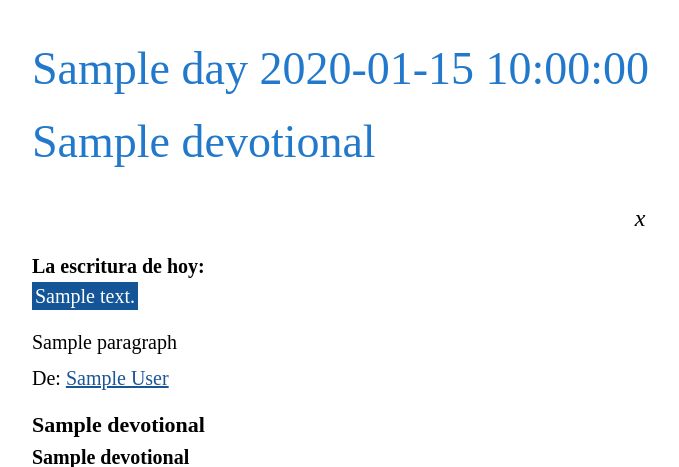
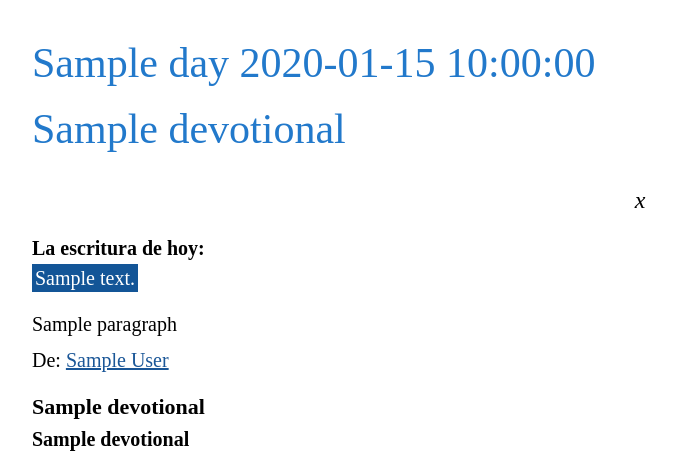
Before and after one commit to antastorga/antastorga.github.io, a Python web app: template templates/devotional.html.j2 in a window 1280 px wide. Shown: the top 467 px of the page, without its empty margins (0-679 px from the left). Run offline with Jinja, Linux system fonts and the light colour scheme; the template is opened without the code that fills it: most values are stand-ins (such as "Sample title", 1, 10 or a date in 2020).

Commit message:
fix: change header size

```diff
--- a/templates/devotional.html.j2
+++ b/templates/devotional.html.j2
@@ -7,8 +7,8 @@
 {% macro show_devotional_content(devotional) %}
 <div style="margin: 1.5em 1.5em;">
 
-    <p style="color: #2279cb; font-size: 46px; font-family: Serif; font-weight: lighter; line-height: 1em; margin-bottom: 0.5em;">{{devotional.day}} {{devotional.date}}</p>
-    <h2 style="color: #2279cb; font-size: 46px; font-family: Serif; font-weight: lighter; margin-height: 0.1em; margin-top: 0.1em;">{{devotional.title}}</h2>
+    <p style="color: #2279cb; font-size: 42px; font-family: Serif; font-weight: lighter; line-height: 1em; margin-bottom: 0.5em;">{{devotional.day}} {{devotional.date}}</p>
+    <h2 style="color: #2279cb; font-size: 42px; font-family: Serif; font-weight: lighter; margin-height: 0.1em; margin-top: 0.1em;">{{devotional.title}}</h2>
 
     <p style="font-style: italic; font-weight: lighter; font-size: 24px; font-family: Serif !important; text-align: center; line-height: 1em; margin-bottom: -0.5em;">{{devotional.passage}}</p>
     <br>
```
